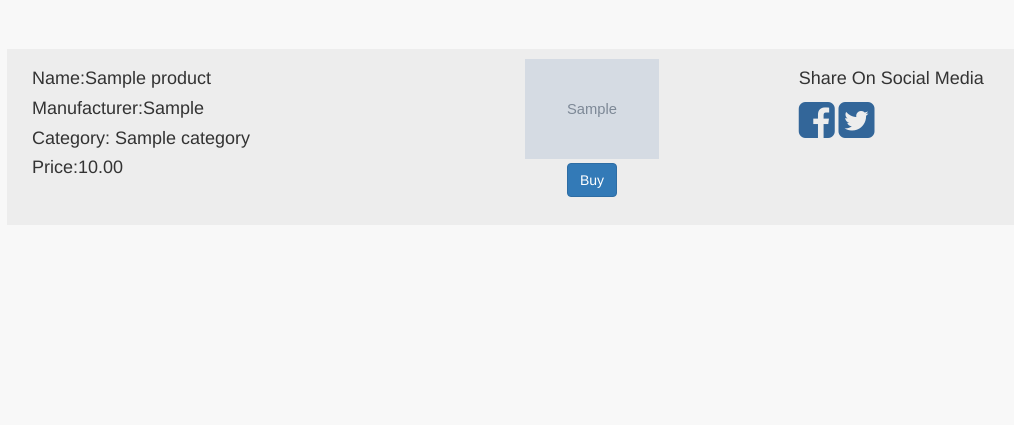
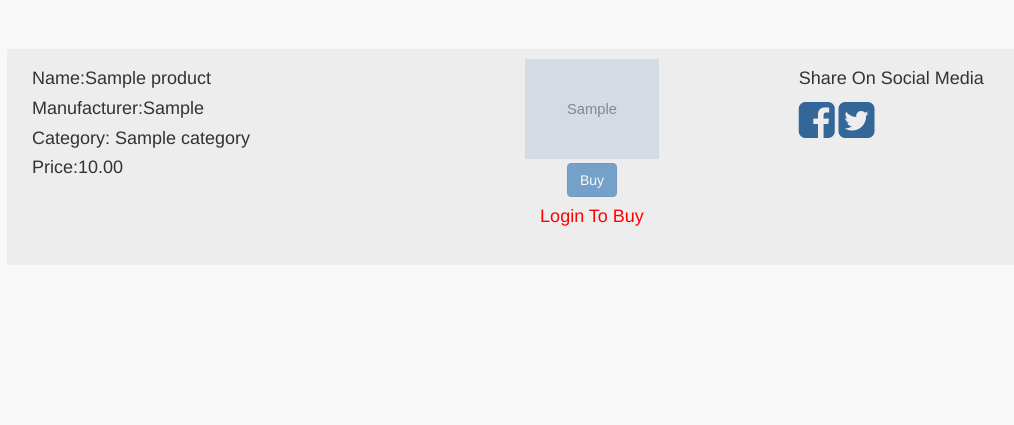
Before and after one commit to apoorv0291/desyfer, a Django app: page /products/1/ in a window 1280 px wide. Shown: the part 51-476 px from the top of the page, without its empty margins (48-1062 px from the left). Run offline with Django 3.2, Linux system fonts and the light colour scheme; tables that the repository leaves empty hold one stand-in row (values such as "Sample post"); grey boxes marked "Sample" are stand-in pictures; some libraries are stand-ins or nearby versions.

Commit message:
buy button disabled

```diff
--- a/products/templates/home.html
+++ b/products/templates/home.html
@@ -11,8 +11,8 @@
                 {% csrf_token %}
 
                 <div class="form-group">
-                    <input type="number" class="form-control input-lg" placeholder="Search Products" name="q" min="9999999"
-                        max="99999999">
+                    <input type="text" class="form-control input-lg input-block" placeholder="Search Products" name="q" min="9999999"
+                        max="99999999" >
                 </div>
                 <button type="submit" class="btn btn-default btn-lg">Submit</button>
             </form>
--- a/products/templates/product_detail.html
+++ b/products/templates/product_detail.html
@@ -25,13 +25,18 @@
             {%  endif %}
             {% if object.quantity > 0 %}
 
-            <form action="{% url 'product_buy' pk=object.id %}" method="GET" style="padding:4px;">
-                <!--{% csrf_token %}-->
+            <form action="{% url 'product_buy' pk=object.id %}" method="POST" style="padding:4px;">
+                {% csrf_token %}
                 <input type="hidden" value="{{ request.user.id }}" name="user_id">
                 <!--<input type="hidden" value="{{ request.user.username }}" name="user_id">-->
                 <input type="hidden" value="{{ object.id }}" name="product_id">
                 <!--<input type="hidden" value="{{ object.title }}" name="product_id">-->
-                <button type="submit" class="btn btn-primary" value="Buy">Buy</button>
+                {% if request.user.is_authenticated %}
+                    <button type="submit" class="btn btn-primary" value="Buy">Buy</button>
+                {% else %}
+                    <button type="submit" class="btn btn-primary disabled" value="Buy">Buy</button>
+                    <h4 style="color:red">Login To Buy </h4>
+                {% endif %}
 
             </form>
 
--- a/products/utils.py
+++ b/products/utils.py
@@ -1,6 +1,7 @@
 
 
 def check_product_no(product_no):
+    print "In Check_PRODUCT_NO"
     try:
         product_no = int(product_no.strip())
         if product_no <9999999 or  product_no > 99999999:
@@ -11,4 +12,5 @@ def check_product_no(product_no):
     except Exception, e:
         print e
         error_msg = "Product Code Should be an integer not a String"
+        print "error_msg", error_msg
         return error_msg, False
--- a/products/views.py
+++ b/products/views.py
@@ -59,7 +59,10 @@ class ProductListView( ListView ):
         qs = None
         if q:
             q = q.strip()
-            qs = Product.objects.filter(product_code=q)
+            print "After Strip"
+            error_msg, boolean = check_product_no(q)
+            if boolean:
+                qs = Product.objects.filter(product_code=q)
         return qs
 
 class ProductDetailView(DetailView):
@@ -113,21 +116,22 @@ class OrderCartDetailView(DetailView):
     model = OrderCart
     template_name = 'ordercart_detail.html'
 
-    # @method_decorator(login_required)
-    # def post(self, request, *args, **kwargs):
-    #     if request.user.is_authenticated():
-    #         print "In Post of OderCartDetailView...."
-    #         print "request.POST", request.POST
-    #         user_id = request.POST.get('user_id')
-    #         product_id = request.POST.get('product_id')
-    #         product = Product.objects.get(id=product_id)
-    #         user = User.objects.get(id=user_id)
-    #         order_cart = OrderCart(user=user, product=product)
-    #         order_cart.save()
-    #         print "Order Saved!!!"
-    #         return redirect('orders_list')
-    #     else:
-    #         return HttpResponse("Please Login First")
+    @method_decorator(login_required)
+    def post(self, request, *args, **kwargs):
+        if request.user.is_authenticated():
+            print "In Post of OderCartDetailView...."
+            print "request.POST", request.POST
+            user_id = request.POST.get('user_id')
+            product_id = request.POST.get('product_id')
+            product = Product.objects.get(id=product_id)
+            user = User.objects.get(id=user_id)
+            order_cart = OrderCart(user=user, product=product)
+            order_cart.save()
+            print "Order Saved!!!"
+            return redirect('orders_list')
+        else:
+            return HttpResponse("Please Login First")
+
     @method_decorator(login_required)
     def get(self, request, *args, **kwargs):
         if request.user.is_authenticated():
```
